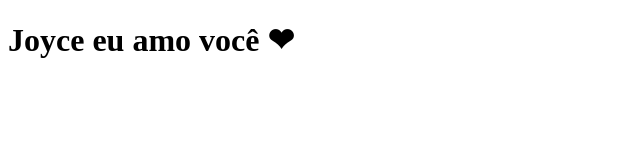
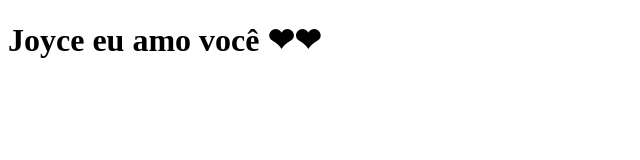
Before and after one commit to odanielhenriq/clone-tabnews, a Next.js app: page / in a window 1280 px wide. Shown: the top 160 px of the page, without its empty margins (0-640 px from the left). Built offline with nearby package versions, Linux system fonts and the light colour scheme.

Commit message:
teste de commit em nova branch

```diff
--- a/pages/index.js
+++ b/pages/index.js
@@ -1,5 +1,5 @@
 function Home() {
-  return <h1>Joyce eu amo você ❤</h1>;
+  return <h1>Joyce eu amo você ❤❤</h1>;
 }
 
 export default Home;
```
